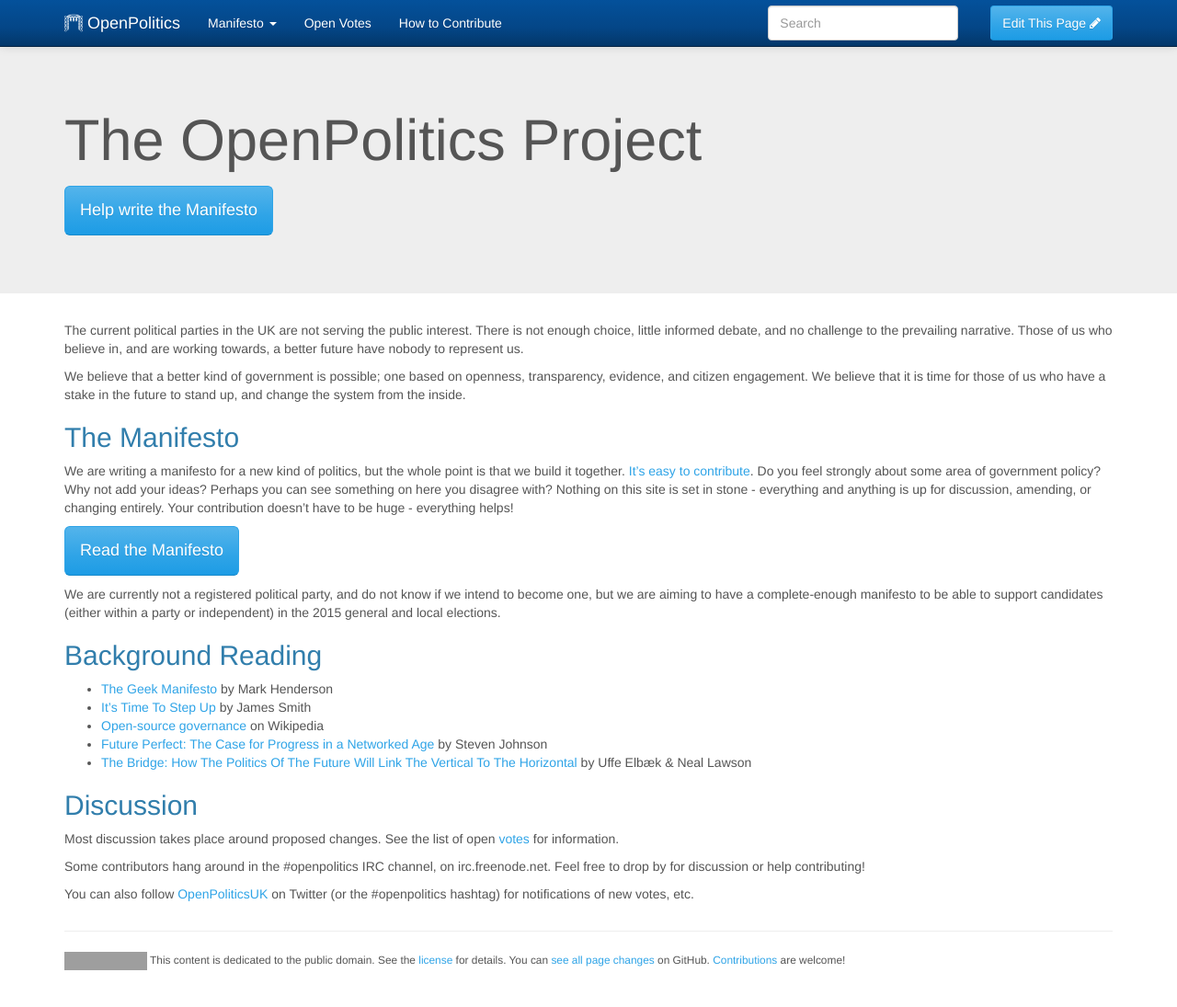
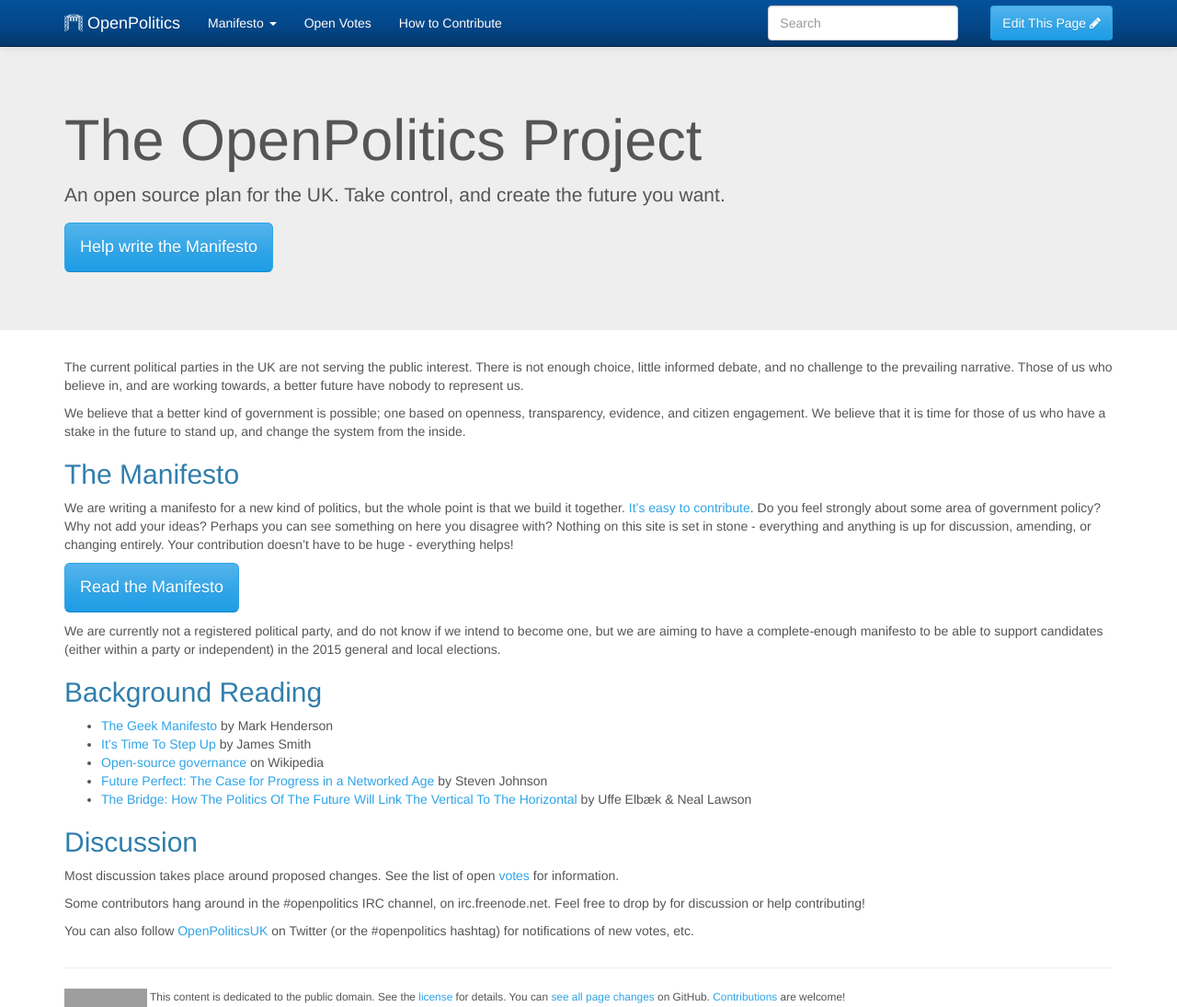
Before and after one commit to openpolitics/manifesto, a Jekyll site: the page built from index.md, in a window 1280 px wide and 1095 px high. Shown: the whole window at 92% size. Built offline with Jekyll 4.4.1, drawn with Linux system fonts in a browser that asks for light colours; grey boxes are pictures that could not be loaded.

Commit message:
Add site tagline

```diff
--- a/_config.yml
+++ b/_config.yml
@@ -1,4 +1,5 @@
 name: OpenPolitics
+tagline: An open source plan for the UK. Take control, and create the future you want.
 
 markdown: kramdown
 
```
